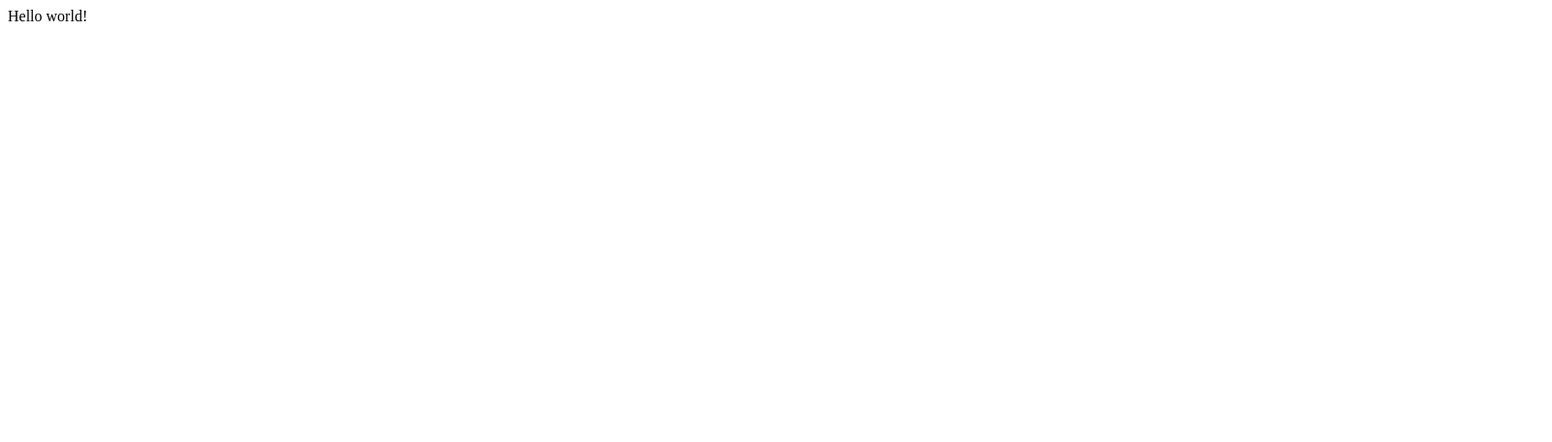
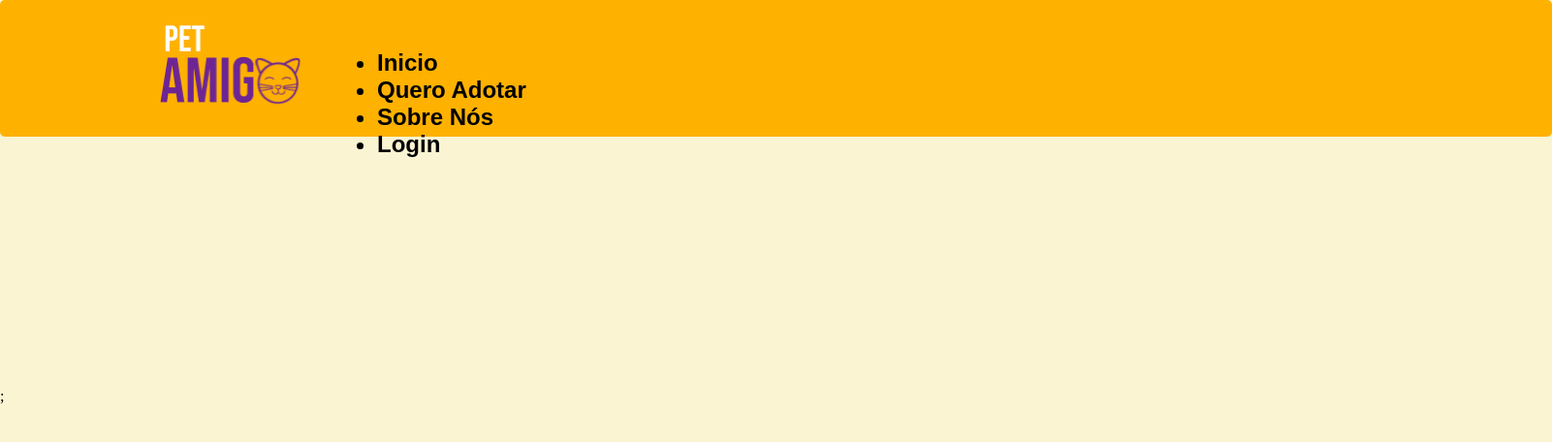
Before and after one commit to GuilhermeRodrigues123/Site-Pet-Amigo, a React (Create React App) app: page / in a window 1280 px wide. Shown: the top 456 px of the page at 97% size, 1601 px wide, since content can reach past the window. Built offline with nearby package versions, Linux system fonts and the light colour scheme.

Commit message:
Criação do Header
Começo de desenvolvimento do header

```diff
--- a/src/App.js
+++ b/src/App.js
@@ -1,10 +1,14 @@
 import React from 'react';
+import "./global.css";
+import "./Cabecalho/Cabecalho.css"
+import Cabecalho from "./Cabecalho"
 
 function App() {
-  return (
-    <div>
-      Hello world!
-    </div>
+  return(
+    <>
+      <Cabecalho/>;
+    </>
+
   );
 }
 
--- /dev/null
+++ b/src/Cabecalho/Cabecalho.css
@@ -0,0 +1,43 @@
+header{
+    position: absolute;
+    width: 1601px;
+    height: 141px;
+    left: 0px;
+    top: 0px;
+
+    background: #FFB100;
+    border-radius: 5px;
+}
+
+.header_titles{
+    position: absolute;
+    width: 1036.25px;
+    height: 54.78px;
+    left: 389px;
+    top: 51px;
+
+    font-family: 'Poppins', sans-serif;
+    font-style: normal;
+    font-weight: 700;
+    font-size: 24px;
+
+    color: #000000;
+}
+
+.logo{
+    position: absolute;
+    width: 148.43px;
+    height: 81.67px;
+    left: 164.57px;
+    top: 26.33px;
+}
+
+footer{
+    position: absolute;
+    width: 1630px;
+    height: 434px;
+    left: -29px;
+    top: 2554px;
+
+    background: #0D3B66;
+}
--- /dev/null
+++ b/src/Cabecalho/Cabecalho.js
@@ -0,0 +1,30 @@
+import React from 'react';
+import './Cabecalho'
+
+
+function Cabecalho(){
+    return(
+    <body>
+        <header>
+        <img class ="logo" src = "./images/logo.png" alt ="Logo"></img>
+            <nav>
+            <ul class="header_titles">
+                <li>
+                    Inicio
+                </li>
+                <li>
+                    Quero Adotar
+                </li>
+                <li>
+                    Sobre Nós
+                </li>
+                <li>
+                    Login
+                </li>
+            </ul>
+            </nav>
+        </header>
+        </body>
+    );
+}
+export default Cabecalho;
--- /dev/null
+++ b/src/Cabecalho/index.js
@@ -0,0 +1,2 @@
+import Cabecalho from './Cabecalho.js'
+export default Cabecalho;
--- /dev/null
+++ b/src/global.css
@@ -0,0 +1,12 @@
+* {
+    box-sizing: border-box;
+    margin: 0;
+    padding: 0;
+    outline: 0;
+}
+
+html,
+body{
+    min-height: 50vh;
+    background: rgba(250, 244, 211, 1);
+}
```
Also changed, not shown: public/images/logo.png (added).
